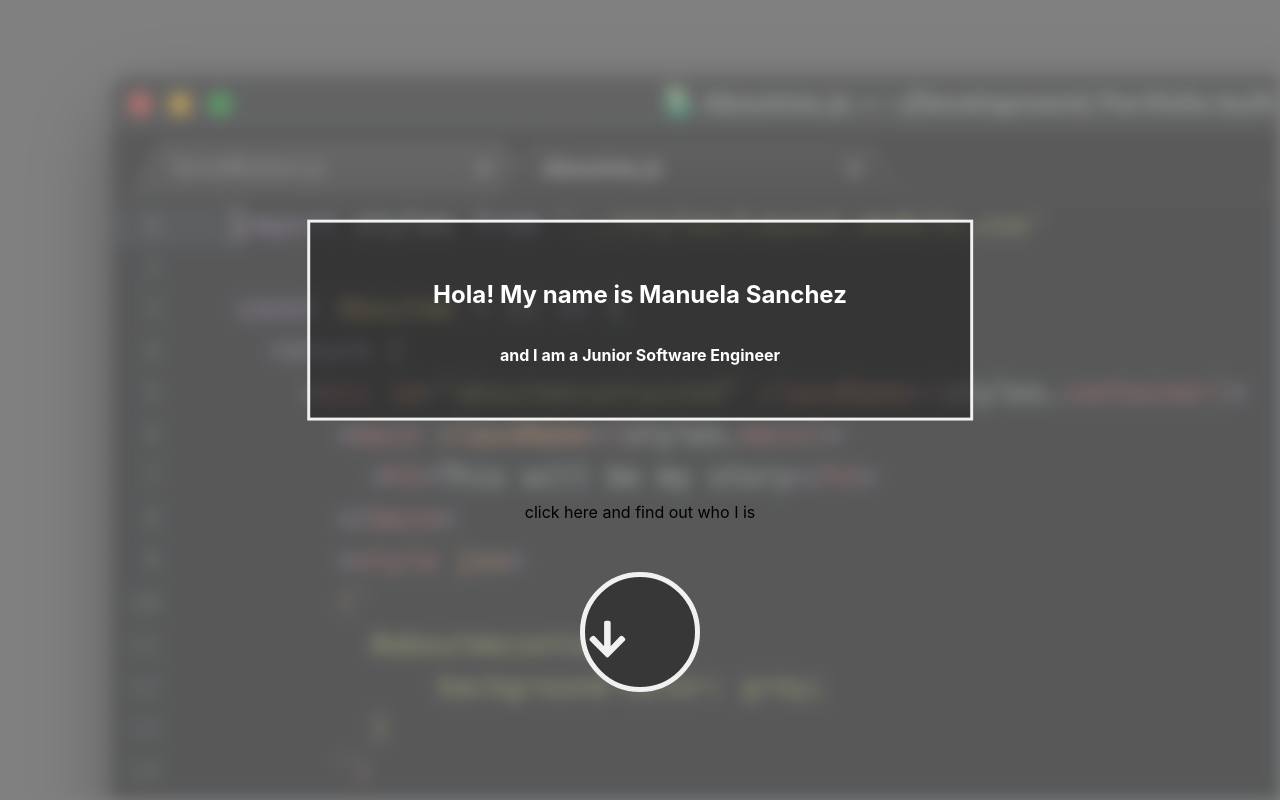
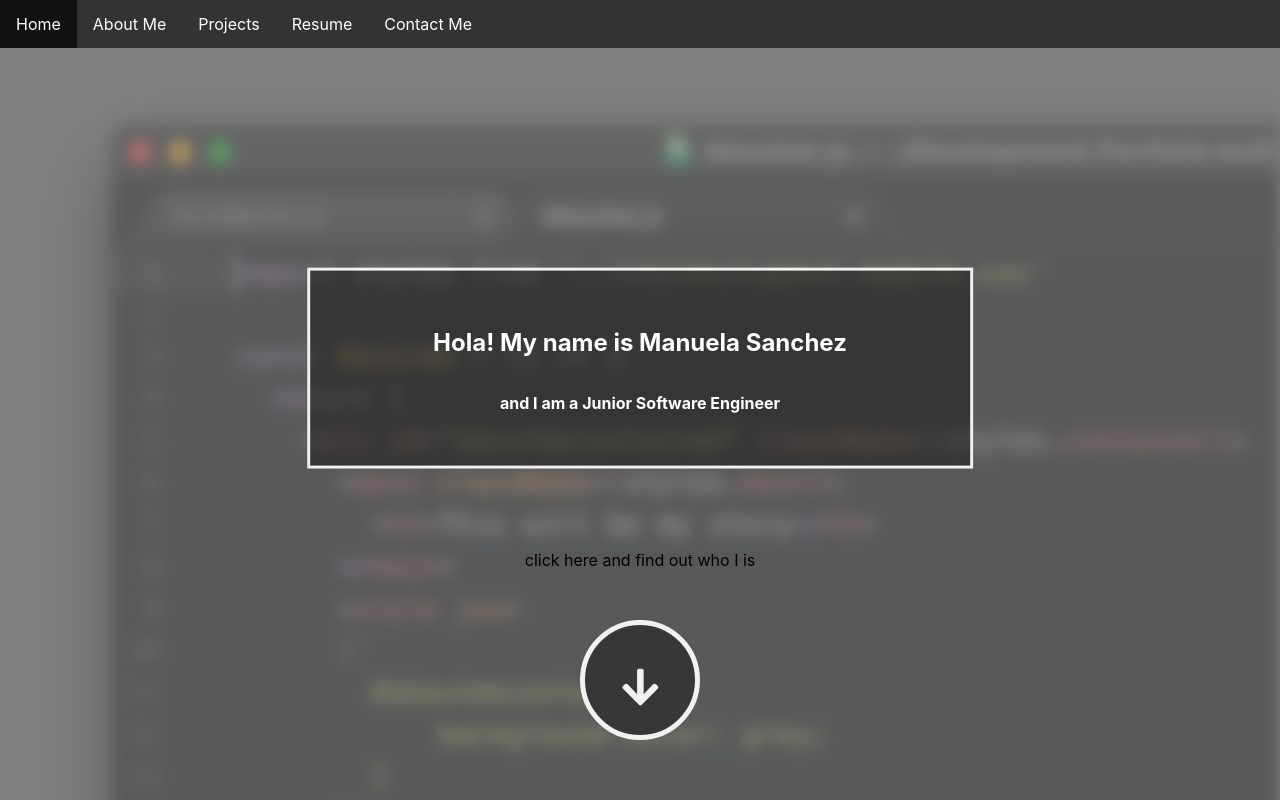
Before and after one commit to nela94/portfolio, a Next.js app: page / in a window 1280 px wide. Shown: the top 800 px of the page. Built offline with nearby package versions, Linux system fonts and the light colour scheme.

Commit message:
added nav bar

```diff
--- a/components/FirstSection.js
+++ b/components/FirstSection.js
@@ -2,8 +2,13 @@ import ScrollButton from './ScrollButton.js'
 import styles from '../styles/Layout.module.css'
 
 const FirstSection = () => {
+
+  const handleOnClick = () => {
+    return alert("clicked")
+  }
+
   return (
-    <div style={{backgroundColor: 'grey'}} className={styles.container}>
+    <div onClick={handleOnClick} style={{backgroundColor: 'grey'}} className={styles.container}>
       <div className={`${styles.main} ${styles.bgText}`}>
         <h1>Hola! My name is Manuela Sanchez</h1>
         <p>and I am a Junior Software Engineer</p>
--- a/components/Layout.js
+++ b/components/Layout.js
@@ -3,14 +3,14 @@ import Aboutme from './Aboutme.js'
 import Projects from './Projects.js'
 import Resume from './Resume.js'
 import ContactMe from './ContactMe.js'
+import NavBar from './NavBar.js'
 
 import styles from '../styles/Layout.module.css'
 
 const Layout = ({children}) => {
   return (
     <div>
-      <main>
-        {children}
+      <NavBar/>
         <section>
           <FirstSection></FirstSection>
         </section>
@@ -26,7 +26,6 @@ const Layout = ({children}) => {
         <section>
           <ContactMe></ContactMe>
         </section>
-      </main>
     </div>
   )
 }
--- a/components/NavBar.js
+++ b/components/NavBar.js
@@ -1,27 +1,28 @@
 import Link from 'next/link'
 import Layout from '../components/Layout'
+import styles from '../styles/NavBar.module.css'
 
 const NavBar = () => {
   return (
     <nav>
-      <ul>
-        <li>
-          <Link href='/'>Layout</Link>
+      <ul className={styles.uldesign}>
+        <li className={styles.lidesign}>
+          <Link href='/'>Home</Link>
         </li>
-        <li>
+        <li className={styles.lidesign}>
           <Link href='/'>About Me</Link>
         </li>
-        <li>
+        <li className={styles.lidesign}>
           <Link href='/'>Projects</Link>
         </li>
-        <li>
+        <li className={styles.lidesign}>
           <Link href='/'>Resume</Link>
         </li>
-        <li>
+        <li className={styles.lidesign}>
           <Link href='/'>Contact Me</Link>
         </li>
       </ul>
-    <nav>
+    </nav>
   )
 }
 
--- a/package.json
+++ b/package.json
@@ -13,6 +13,7 @@
     "@fortawesome/react-fontawesome": "^0.1.14",
     "next": "10.1.3",
     "react": "17.0.2",
-    "react-dom": "17.0.2"
+    "react-dom": "17.0.2",
+    "react-scroll": "^1.8.2"
   }
 }
--- /dev/null
+++ b/styles/NavBar.module.css
@@ -0,0 +1,24 @@
+.uldesign {
+  list-style-type: none;
+  margin: 0;
+  padding: 0;
+  overflow: hidden;
+  background-color: #333;
+}
+
+.lidesign {
+  float: left;
+}
+
+.lidesign a {
+  display: block;
+  color: white;
+  text-align: center;
+  padding: 14px 16px;
+  text-decoration: none;
+}
+
+/* Change the link color to #111 (black) on hover */
+.lidesign a:hover {
+  background-color: #111;
+}
--- a/styles/ScrollButton.module.css
+++ b/styles/ScrollButton.module.css
@@ -34,7 +34,7 @@
   color: #f1f1f1;
   bottom: 27px;
   position: absolute;
-  left: 20%;
+  left: 50%;
   margin-left: -18px;
   animation-name: arrow;
   animation-duration: 1s;
```
Also changed, not shown: 1 other file (tests, documents, lock files or other folders).
